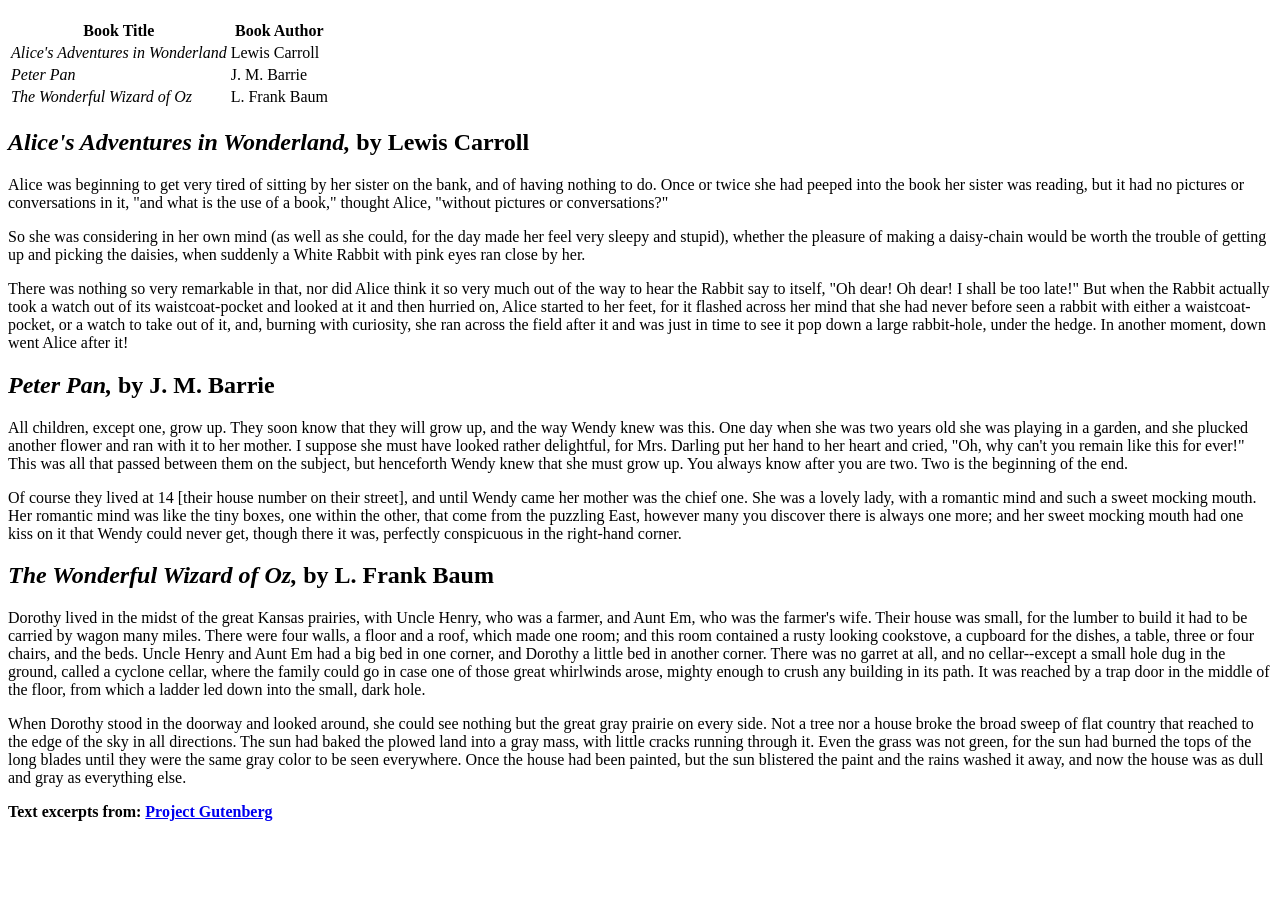
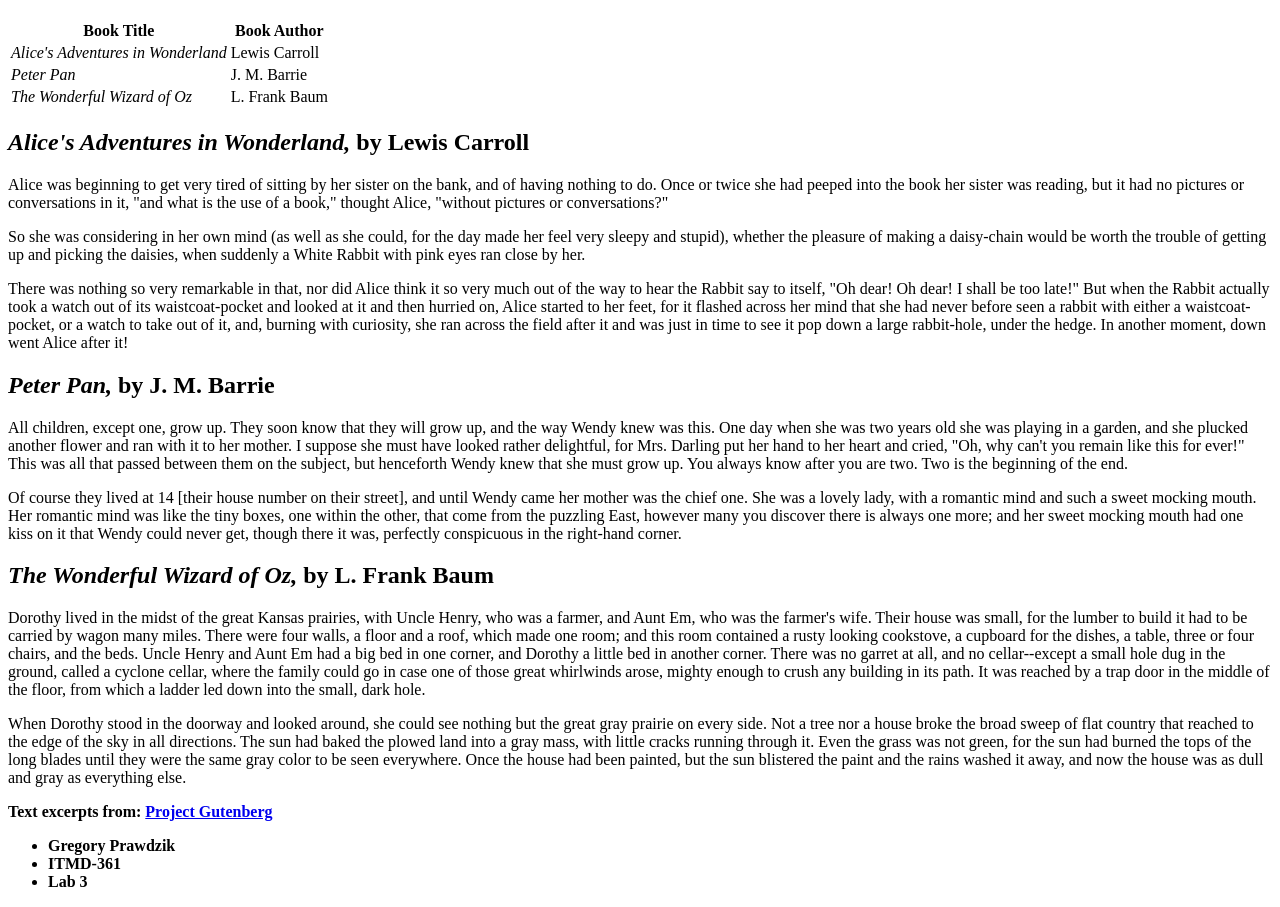
Before and after one commit to gprawd/ITMD-361-LAB3, a plain HTML site: page index.html in a window 1280 px wide. Shown: the part 61-968 px from the top of the page. Before the commit the page ends 898 px from the top, so only its background shows below. Drawn offline with Linux system fonts and the light colour scheme.

Commit message:
Added unorderd list

```diff
--- a/index.html
+++ b/index.html
@@ -39,7 +39,11 @@
 
         <p><strong>Text excerpts from: <a href="http://www.gutenberg.org">Project Gutenberg</a></strong></p>
 
-
+        <ul>
+            <li><strong>Gregory Prawdzik</strong></li>
+            <li><strong>ITMD-361</strong></li>
+            <li><strong>Lab 3</strong></li>
+        </ul>
 
     </body>
 </html>
```
